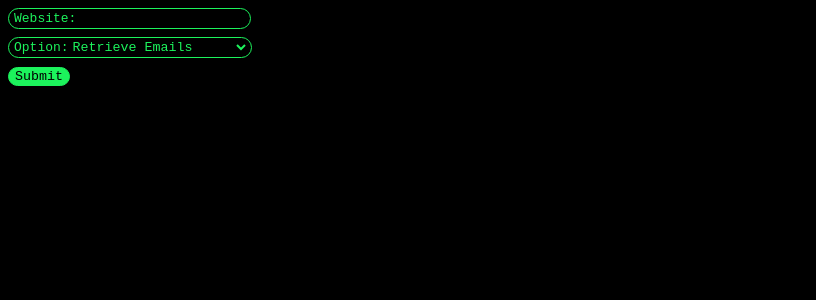
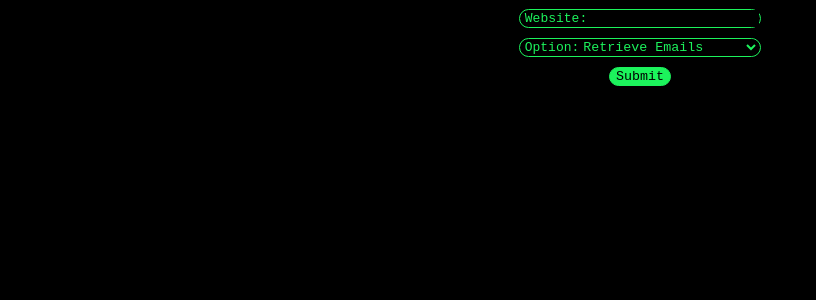
Before and after one commit to DedSecInside/gotor, a React app in the folder client/: page / in a window 1280 px wide. Shown: the top 300 px of the page, without its empty margins (0-816 px from the left). Built offline with nearby package versions, Linux system fonts and the light colour scheme.

Commit message:
Centered application

```diff
--- a/client/src/index.css
+++ b/client/src/index.css
@@ -1,22 +1,28 @@
 body {
-  height: 100%;
-  width: 100%;
   background-color: black;
   vertical-align: middle;
+  text-align: center;
+}
+
+form {
+  display: inline-block;
 }
 
 th,
 tr,
 td {
   color: rgb(28, 243, 92);
+  margin: auto;
+  width: 50%;
+  text-align: center;
 }
 
 #siteFieldTitle {
   background-color: black;
   color: rgb(28, 243, 92);
-  border-radius: 25px;
-  padding: 2px 2px 2px 5px;
-  border: 1px solid rgb(28, 243, 92);
+  border-radius: 10px;
+  padding: 1px 1px 1px 5px;
+  border: .8px solid rgb(28, 243, 92);
   font-family: monospace;
 }
 
@@ -26,15 +32,14 @@ td {
   font-family: monospace;
   margin: 0px 0px 10px 0px;
   border: 0;
-  border-radius: 15px;
 }
 
 #optionTitle {
   background-color: black;
   color: rgb(28, 243, 92);
   border-radius: 15px;
-  padding: 2px 2px 2px 5px;
-  border: 1px solid rgb(28, 243, 92);
+  padding: 1px 1px 1px 5px;
+  border: .8px solid rgb(28, 243, 92);
   font-family: monospace;
 }
 
```
